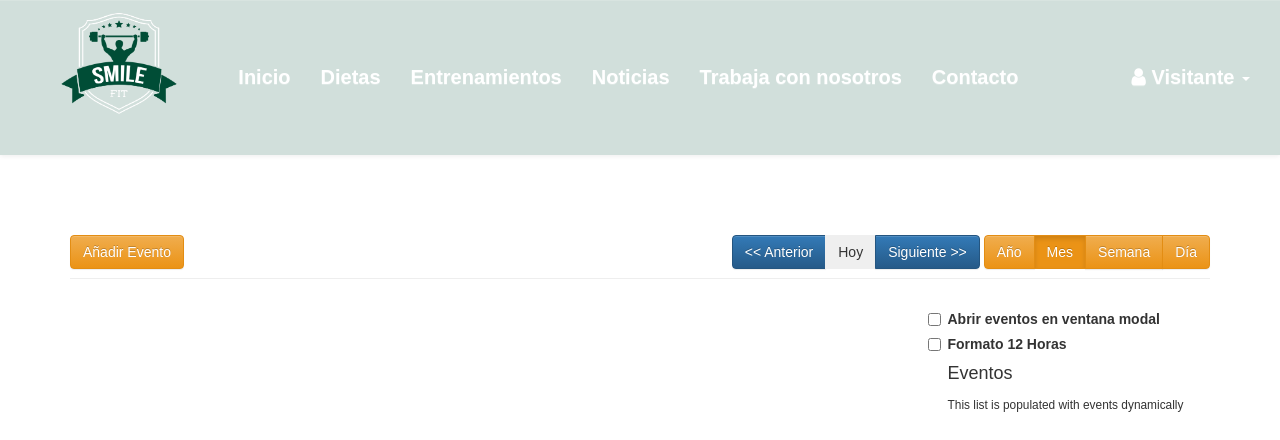
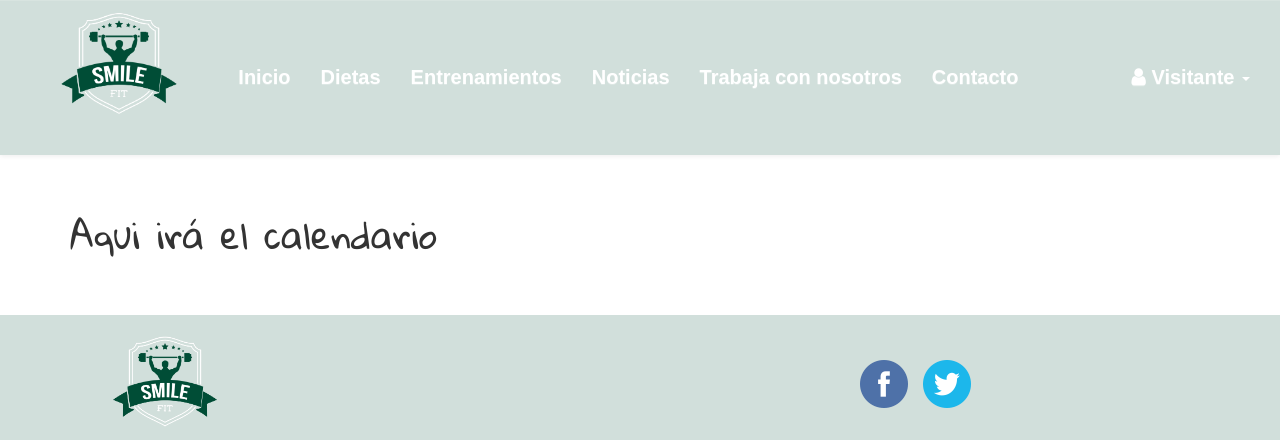
Before and after one commit to javiiglesias/smileFit, a PHP site: template view/mostrarAgenda.php in a window 1280 px wide. Shown: the top 440 px of the page. Run offline with PHP 8.4, Linux system fonts and the light colour scheme; the template is opened without the code that fills it, so the values that code supplies are empty; some web fonts are replaced.

Commit message:
quitado el calendario

```diff
--- a/view/menuAdministrador.php
+++ b/view/menuAdministrador.php
@@ -24,7 +24,7 @@
 
                     Queda por lo tanto sobre trabajador, que Funcione. Las vistas ya estan y los controladores tambien.
                     Lo que faltará editarlos para que funcione correctamente. -->
-                    <?php require_once('partials/calendar.php'); ?>
+                    <?/*php require_once('partials/calendar.php'); */?>
 
                 </div>
             </div>
--- a/view/mostrarAgenda.php
+++ b/view/mostrarAgenda.php
@@ -1,60 +1,3 @@
 <div class="container">
-	<div class="page-header">
-
-		<div class="pull-right form-inline">
-			<div class="btn-group">
-				<button class="btn btn-primary" data-calendar-nav="prev"><< Anterior</button>
-				<button class="btn" data-calendar-nav="today">Hoy</button>
-				<button class="btn btn-primary" data-calendar-nav="next">Siguiente >></button>
-			</div>
-			<div class="btn-group">
-				<button class="btn btn-warning" data-calendar-view="year">Año</button>
-				<button class="btn btn-warning active" data-calendar-view="month">Mes</button>
-				<button class="btn btn-warning" data-calendar-view="week">Semana</button>
-				<button class="btn btn-warning" data-calendar-view="day">Día</button>
-			</div>
-		</div>
-
-		<h3></h3>
-		<!-- <small>To see example with events navigate to march 2013</small> -->
-		<a href="?ctl=altaEvento">
-			<button class="btn btn-warning">Añadir Evento</button>
-		</a>
-
-	</div>
-
-	<div class="row">
-		<div class="col-lg-9 col-sm-9 col-xs-12">
-			<div id="calendar"></div>
-		</div>
-		<div class="col-lg-3 col-sm-3 col-xs-12">
-			<div class="row-fluid">
-				<!-- <select id="first_day" class="span12">
-					<option value="" selected="selected">First day of week language-dependant</option>
-					<option value="2">Domingo es primer día de la semana</option>
-					<option value="1">Lunes es primer día de la semana</option>
-				</select> -->
-				<!-- <select id="language" class="span12">
-					<option value="">Select Idioma (default: en-US)</option>
-					<option value="es-ES">Español</option>
-				</select> -->
-				<label class="checkbox">
-					<input type="checkbox" value="#events-modal" id="events-in-modal"> Abrir eventos en ventana modal
-				</label>
-				<label class="checkbox">
-					<input type="checkbox" id="format-12-hours"> Formato 12 Horas
-				</label>
-				<!-- <label class="checkbox">
-					<input type="checkbox" id="show_wb" checked> Mostrar Semana
-				</label>
-				<label class="checkbox">
-					<input type="checkbox" id="show_wbn" checked> Mostrar número de semana
-				</label> -->
-			</div>
-
-			<h4>Eventos</h4>
-			<small>This list is populated with events dynamically</small>
-			<ul id="eventlist" class="nav nav-list"></ul>
-		</div>
-	</div>
+    <h1>Aqui irá el calendario</h1>
 </div>
```
Also changed, not shown: controller/mostrarAgenda_ctl.php (+63 -64 lines).
